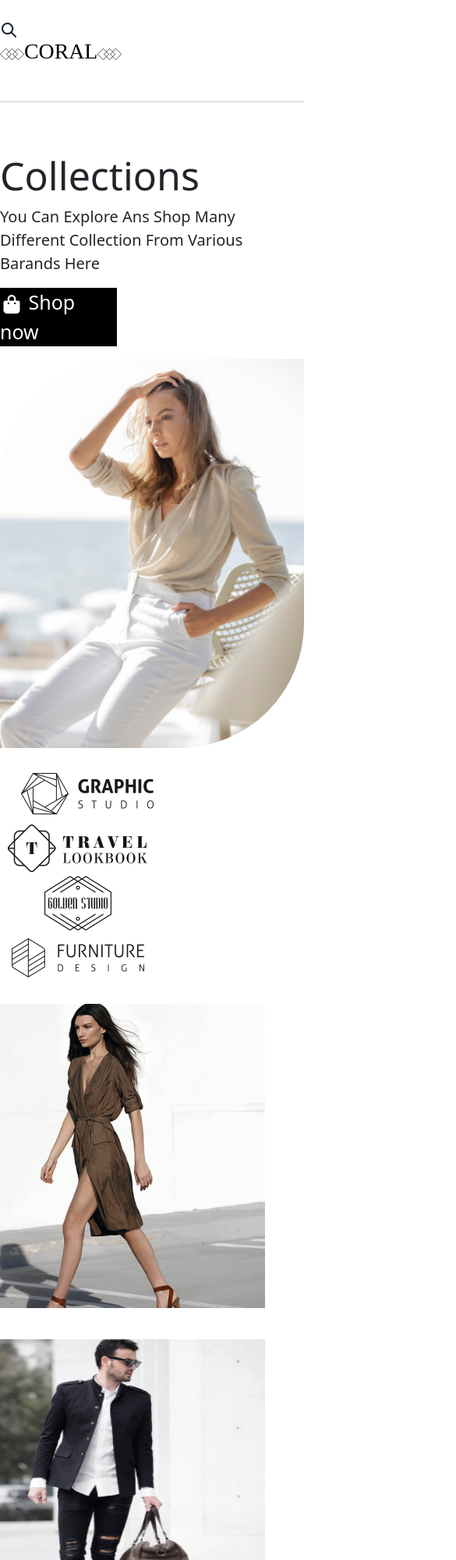
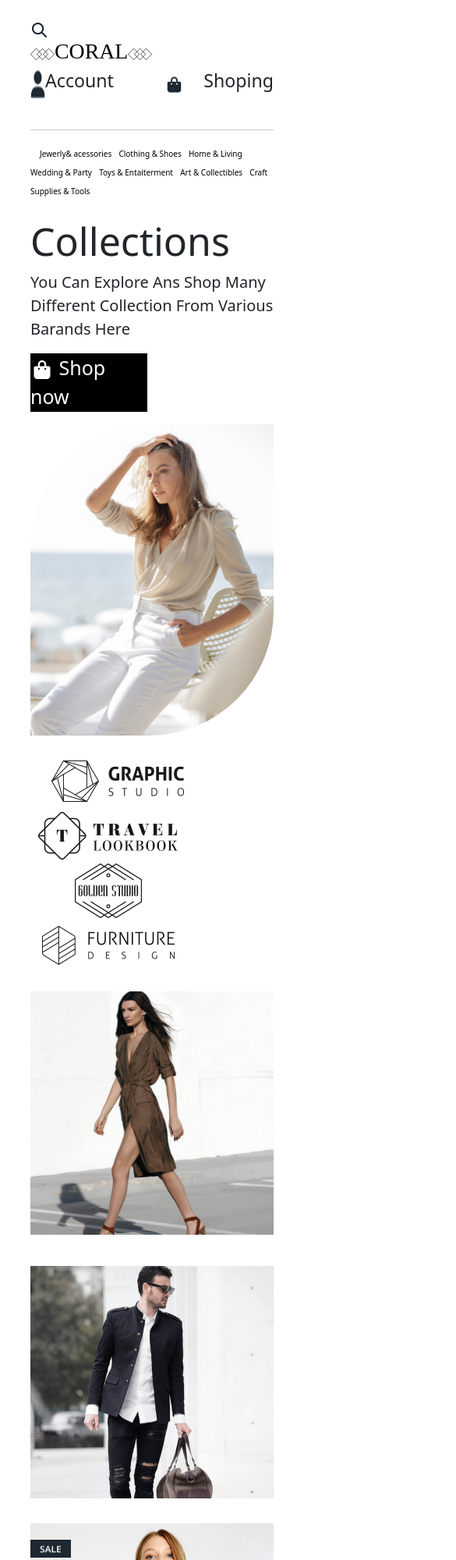
Before and after one commit to Halimedev/FigmaToCode-Challenge-Week2--ABDOULAYE_Halime-, a plain HTML site: page index.html in a window 390 px wide. Shown: the top 2000 px of the page at 78% size, 585 px wide, since content can reach past the window. Drawn offline with nearby package versions, Linux system fonts and the light colour scheme.

Commit message:
correction4

```diff
--- a/app.css
+++ b/app.css
@@ -327,7 +327,7 @@ flex-shrink: 0;
 }
 .btnSub{
     border: 1px solid black;
-
+    border-top: none;
     border-left: none;
     border-right: none;
     padding: 8px;
@@ -420,47 +420,60 @@ gap: 12px;
 @media (max-width: 767px) {
     body{
         align-items: center;
+        text-align: left;
+        margin: 0 auto;
+        max-width: 80%;
     }
     .container{
         display:inline;
     }
     .sec_droite{
         align-items: center;
-        display: none;
+        display: flex;
+
 
     }
-    .container .para{
-        .container{
+    .container{
             display: inline;
             justify-content:space-between;
             align-items: center;
-        }
+    }
 
-    }
     .manequin img{
         float:left;
 
     }
+    #entete h1 {
+        align-items:center;
+    }
     .entete a{
         font-size: 10px;
-        display: none;
+        display: inline;
+        justify-content: flex-start;
+        margin-right: 5px;
     }
     .pI img  {
-        display: inline-block;
-        margin-left: -50px;
         align-items: center;
-    }
-    .grI  {
-
-        margin-left: -50px;
+        text-align: left;
+        margin: 0 auto;
+        max-width: 100%;
+     }
+    .grI {
+        align-items: center;
+        text-align: left;
+        margin: 0 auto;
+        max-width: 100%;
     }
     .gal2{
         justify-content: center;
     }
-    .gal3 .mer img {
-        display: block; /* Change to 'block' for stacked images on smaller screens */
-        width: 100%; /* Make images take up full width of the container */
-        margin-bottom: 10px; /* Optional: Add some spacing between stacked images */
+    .gal2 h1{
+        font-size: 20px;
+    }
+    .gal3 .mer img{
+        display:inline;
+        width: 100%;
+        margin-bottom: 10px;
     }
 
     .R3{
```
